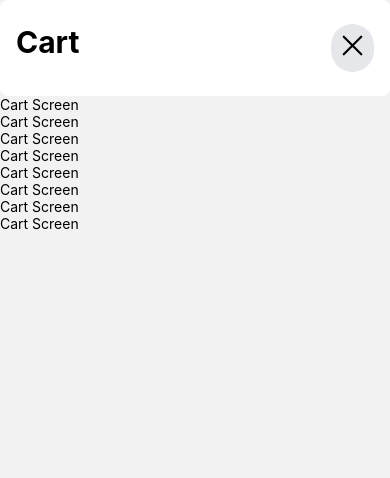
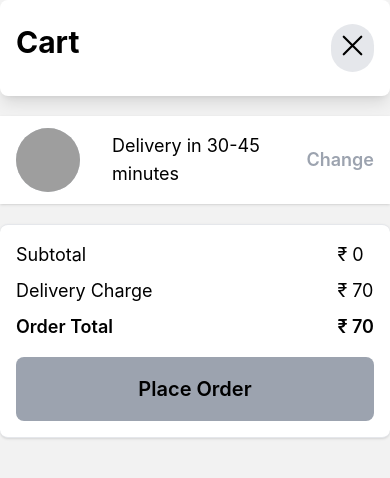
Before and after one commit to vaibhav-sharma-dev/FoodDeliveryApp, a React Native app: screen /Cart in a window 390 px wide. Shown: the top 478 px of the page. Built offline with nearby package versions, Linux system fonts and the light colour scheme; grey boxes are pictures that could not be loaded.

Commit message:
added delivery screen

```diff
--- a/App.tsx
+++ b/App.tsx
@@ -9,6 +9,8 @@ import RestaurantDetails from "./screens/RestaurantDetails";
 import { Provider } from "react-redux";
 import { store } from "./store/store";
 import Cart from "./screens/Cart";
+import PreparingOrder from "./screens/PreparingOrder";
+import Delivery from "./screens/Delivery";
 
 const Stack = createNativeStackNavigator();
 
@@ -25,6 +27,8 @@ export default function App() {
                             component={RestaurantDetails}
                         />
                         <Stack.Screen name="Cart" component={Cart} />
+                        <Stack.Screen name="PreparingOrder" component={PreparingOrder} />
+                        <Stack.Screen name="Delivery" component={Delivery} />
                     </Stack.Navigator>
                 </NavigationContainer>
             </SafeAreaProvider>
--- /dev/null
+++ b/components/cart/CartDeliveryInfo.tsx
@@ -0,0 +1,19 @@
+import { View, Text, Image, TouchableOpacity } from "react-native";
+
+export default function CartDeliveryInfo() {
+    return (
+        <View className="flex-row gap-4 items-center space-x-4 px-4 py-3 bg-white my-5 shadow">
+            <Image
+                source={{
+                    uri: "https://links.papareact.com/wru",
+                }}
+                className="h-16 w-16 bg-gray-300 rounded-full"
+            />
+            <Text className="flex-1 text-lg">Delivery in 30-45 minutes</Text>
+
+            <TouchableOpacity>
+                <Text className="text-gray-400 text-lg font-semibold">Change</Text>
+            </TouchableOpacity>
+        </View>
+    );
+}
--- a/components/cart/CartDishCard.tsx
+++ b/components/cart/CartDishCard.tsx
@@ -2,31 +2,23 @@ import React from "react";
 import { Image, Text, View } from "react-native";
 import AddDishButton from "../common/AddDishButton";
 import { useDispatch } from "react-redux";
-import { addToCart, removeFromCart } from "../../features/cart/cartSlice";
+import { addQuantity, removeQuantity } from "../../features/cart/cartSlice";
 
 export default function CartDishCard(props) {
     const dispatch = useDispatch();
 
     const handleAddToCart = () => {
-        dispatch(
-            addToCart({
-                dishName: props.dishName,
-                price: props.price,
-                imageUrl: props.imageUrl,
-            }),
-        );
+        dispatch(addQuantity({ dishName: props.dishName }));
     };
 
     const handleRemoveFromCart = () => {
-        dispatch(
-            removeFromCart({ dishName: props.dishName, price: props.price }),
-        );
+        dispatch(removeQuantity({ dishName: props.dishName }));
     };
 
     return (
         <View
             key={props.id}
-            className="flex flex-row items-center justify-between gap-2 bg-white px-4 py-2 border-y border-gray-200">
+            className="flex flex-row items-center justify-between gap-2 bg-white px-4 py-2 border-y border-gray-200 shadow">
             <View className="flex flex-row gap-4 items-center w-3/5">
                 <Image
                     source={{
--- a/components/cart/CartHeader.tsx
+++ b/components/cart/CartHeader.tsx
@@ -1,10 +1,13 @@
+import { useNavigation } from "@react-navigation/native";
 import React from "react";
 import { Pressable, Text, View } from "react-native";
 import { XMarkIcon } from "react-native-heroicons/outline";
 
 export default function CartHeader(props) {
+    const navigation = useNavigation();
+
     return (
-        <View className="flex flex-row  justify-center bg-white px-4 py-6 rounded-lg">
+        <View className="flex flex-row  justify-center bg-white px-4 py-6 rounded-lg shadow-lg">
             <View className="mr-auto">
                 <Text className="text-3xl font-bold">Cart</Text>
                 <Text className="text-gray-400 text-lg font-bold">
@@ -12,7 +15,9 @@ export default function CartHeader(props) {
                 </Text>
             </View>
 
-            <Pressable className="bg-gray-400 h-12 p-1 rounded-full">
+            <Pressable
+                className="bg-gray-200 h-12 p-1 rounded-full"
+                onPress={() => navigation.goBack()}>
                 <XMarkIcon size={35} />
             </Pressable>
         </View>
--- a/components/cart/CartItems.tsx
+++ b/components/cart/CartItems.tsx
@@ -7,7 +7,7 @@ export default function CartItems() {
     const cartItems = useSelector(state => state.cart.cartItems);
     console.log(cartItems);
     return (
-        <ScrollView>
+        <ScrollView className="h-[53%]">
             {cartItems.map((cartItem, index) => (
                 <CartDishCard
                     id={index}
--- /dev/null
+++ b/components/cart/CartTotal.tsx
@@ -0,0 +1,49 @@
+import { useNavigation } from "@react-navigation/native";
+import React from "react";
+import { Pressable, Text, Vibration, View } from "react-native";
+import { useSelector } from "react-redux";
+
+export default function CartTotal() {
+    const cartItems = useSelector(state => state.cart.cartItems);
+    const navigation = useNavigation();
+    const [totalPrice, setTotalPrice] = React.useState(0);
+    const [orderTotal, setOrderTotal] = React.useState(70);
+    let calculatePrice = 0;
+
+    for (let item of cartItems) {
+        calculatePrice += item.price;
+    }
+
+    React.useEffect(() => {
+        setTotalPrice(calculatePrice);
+        setOrderTotal((prev) => prev + totalPrice);
+    }, [totalPrice])
+
+    return (
+        <View className="bg-white rounded-lg py-4 px-4 border-y border-gray-200 shadow">
+            <View className="flex-row justify-between">
+                <View className="flex gap-2">
+                    <Text className="text-lg">Subtotal</Text>
+                    <Text className="text-lg">Delivery Charge</Text>
+                    <Text className="text-lg font-semibold">Order Total</Text>
+                </View>
+                <View className="flex gap-2">
+                    <Text className="text-lg">₹ {totalPrice}</Text>
+                    <Text className="text-lg">₹ 70</Text>
+                    <Text className="text-lg font-semibold">₹ {orderTotal}</Text>
+                </View>
+            </View>
+
+            <Pressable
+                onPress={() => {
+                    Vibration.vibrate(500);
+                    navigation.navigate("PreparingOrder")
+                }}
+                className="bg-gray-400 h-16 mt-4 rounded-lg">
+                <Text className="m-auto text-xl font-semibold">
+                    Place Order
+                </Text>
+            </Pressable>
+        </View>
+    );
+}
--- a/components/common/CartIcon.tsx
+++ b/components/common/CartIcon.tsx
@@ -8,6 +8,8 @@ export default function CartIcon(props) {
     const navigation = useNavigation();
     const cartItems = useSelector(state => state.cart.cartItems);
     const totalDishes = cartItems.reduce((sum, dish) => sum + dish.quantity, 0);
+
+    if (cartItems.length === 0) return null;
 
     return (
         <View className="absolute bottom-10 w-full z-50">
--- a/package.json
+++ b/package.json
@@ -17,6 +17,7 @@
         "nativewind": "^4.1.23",
         "react": "19.0.0",
         "react-native": "0.78.0",
+        "react-native-animatable": "^1.4.0",
         "react-native-heroicons": "^4.0.0",
         "react-native-reanimated": "^3.17.1",
         "react-native-safe-area-context": "^5.3.0",
--- a/screens/Cart.tsx
+++ b/screens/Cart.tsx
@@ -5,6 +5,8 @@ import { SafeAreaView } from "react-native-safe-area-context";
 import { XMarkIcon } from "react-native-heroicons/outline";
 import CartHeader from "../components/cart/CartHeader";
 import CartItems from "../components/cart/CartItems";
+import CartTotal from "../components/cart/CartTotal";
+import CartDeliveryInfo from "../components/cart/CartDeliveryInfo";
 
 export default function Cart() {
     const navigation = useNavigation();
@@ -20,30 +22,10 @@ export default function Cart() {
 
     return (
         <SafeAreaView>
-            {/* <CartHeader restaurantName={params?.props.restaurantName} /> */}
-            <View className="flex flex-row  justify-center bg-white px-4 py-6 rounded-lg">
-                <View className="mr-auto">
-                    <Text className="text-3xl font-bold">Cart</Text>
-                    <Text className="text-gray-400 text-lg font-bold">
-                        {params?.props.restaurantName}
-                    </Text>
-                </View>
-
-                <Pressable className="bg-gray-200 h-12 p-1 rounded-full">
-                    <XMarkIcon size={35} />
-                </Pressable>
-            </View>
-
-            <Text>Cart Screen</Text>
-            <Text>Cart Screen</Text>
-            <Text>Cart Screen</Text>
-            <Text>Cart Screen</Text>
-            <Text>Cart Screen</Text>
-            <Text>Cart Screen</Text>
-            <Text>Cart Screen</Text>
-            <Text>Cart Screen</Text>
-
+            <CartHeader restaurantName={params?.props.restaurantName} />
+            <CartDeliveryInfo />
             <CartItems />
+            <CartTotal />
         </SafeAreaView>
     );
 }
--- /dev/null
+++ b/screens/Delivery.tsx
@@ -0,0 +1,8 @@
+import React from "react";
+import { Text } from "react-native";
+
+export default function Delivery() {
+    return (
+        <Text>Delivery</Text>
+    )
+}
--- /dev/null
+++ b/screens/PreparingOrder.tsx
@@ -0,0 +1,39 @@
+import { useNavigation } from "@react-navigation/native";
+import React from "react";
+import { SafeAreaView, Text, View } from "react-native";
+import * as Animatable from "react-native-animatable";
+
+export default function PreparingOrder() {
+    const navigation = useNavigation();
+
+    React.useLayoutEffect(() => {
+        navigation.setOptions({
+            presentation: "fullScreenModal",
+            headerShown: false,
+        })
+    })
+
+    React.useEffect(() => {
+        setTimeout(() => {
+            navigation.navigate("Delivery")
+        }, 4000)
+    }, []);
+
+    return (
+        <SafeAreaView className="bg-gray-400 flex-1 justify-center items-center">
+            {/* <Animatable.Image
+                source={require("../assets/gifs/PreparingFood.gif")}
+                animation="slideInUp"
+                iterationCount={10}
+                className="h-96 w-96 z-50"
+            /> */}
+            <Animatable.Text
+                animation="slideInUp"
+                iterationCount={1}
+                className="text-xl font-semibold w-1/2 text-center pt-4"
+            >
+                Waiting for Restaurant to accept your Order!
+            </Animatable.Text>
+        </SafeAreaView>
+    )
+}
```
Also changed, not shown: features/cart/cartSlice.ts (+41 -1 lines), 2 other files (tests, documents, lock files or other folders).
